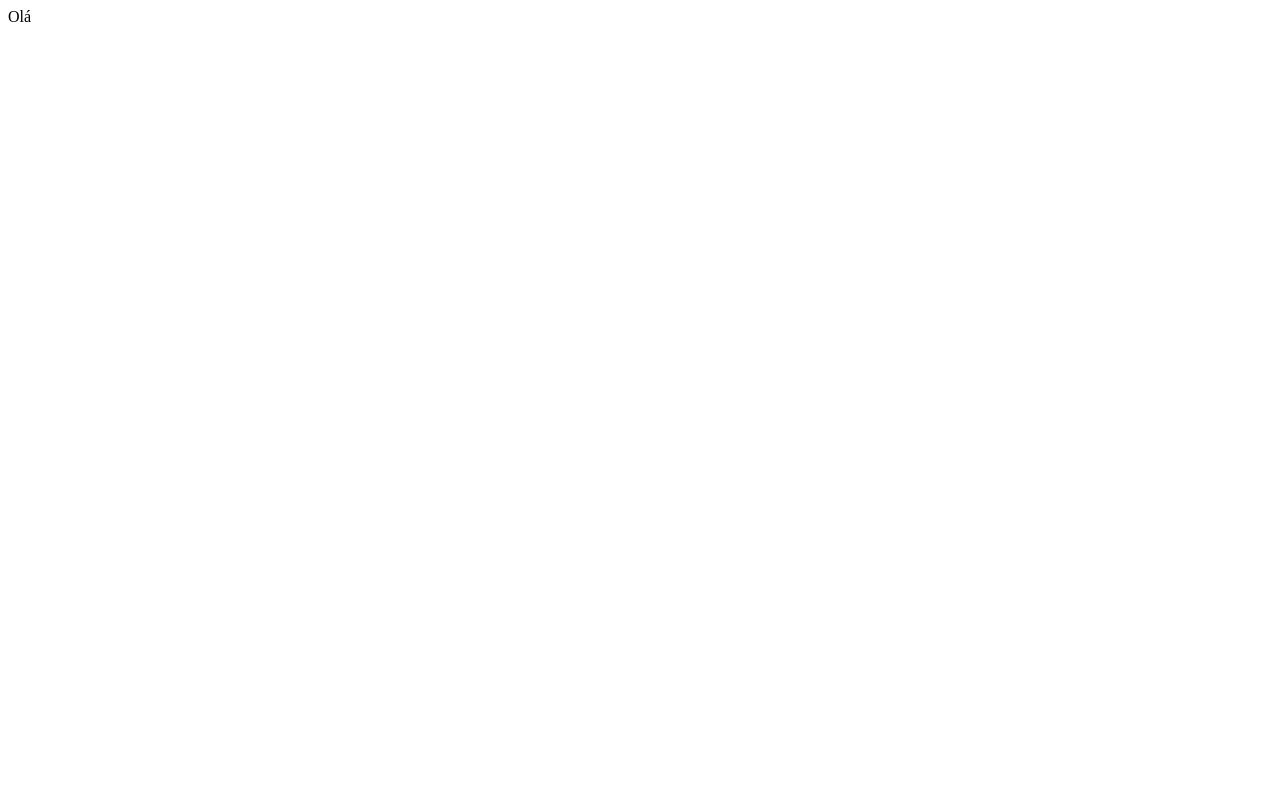
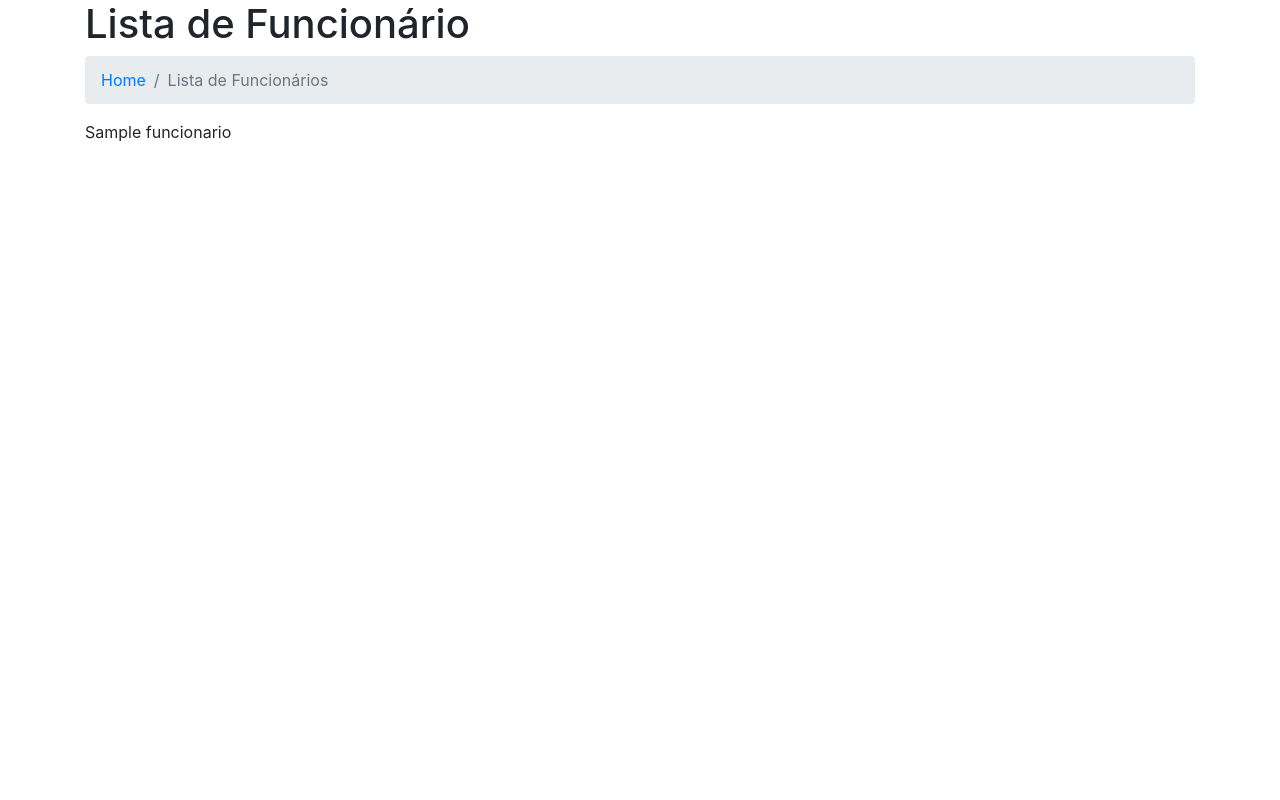
Before and after one commit to LeandroSCoutinho/gestao_rh, a Django app: page /funcionarios/ in a window 1280 px wide. Before the commit the page is almost empty. Run offline with Django 4.2, Linux system fonts and the light colour scheme; tables that the repository leaves empty hold one stand-in row (values such as "Sample post"); some libraries are stand-ins or nearby versions.

Commit message:
listar funcionarios

```diff
--- a/apps/core/templates/core/index.html
+++ b/apps/core/templates/core/index.html
@@ -12,6 +12,7 @@
             </div>
         {% endif %}
         Olá, {{ usuario.funcionario.nome }}
+        <a href="{% url 'list_funcionarios' %}">Generenciar funcionarios</a>
     </div>
     <div class="col-sm">
       <a class="btn btn-outline-warning" href=" {% url 'logout' %}">Logout</a>
--- a/apps/empresas/views.py
+++ b/apps/empresas/views.py
@@ -1,4 +1,3 @@
-from django.shortcuts import render
 from django.http import HttpResponse
 from django.views.generic.edit import CreateView, UpdateView
 from .models import Empresa
--- /dev/null
+++ b/apps/funcionarios/templates/funcionarios/funcionario_list.html
@@ -0,0 +1,14 @@
+{% extends 'base.html' %}
+
+{% block main %}
+    <h1>Lista de Funcionário </h1>
+    <nav aria-label="breadcrumb">
+      <ol class="breadcrumb">
+        <li class="breadcrumb-item"><a href="/">Home</a></li>
+        <li class="breadcrumb-item active" aria-current="page">Lista de Funcionários</li>
+      </ol>
+    </nav>
+    {% for funcionario in object_list%}
+        {{ funcionario }}<br>
+    {% endfor %}
+{% endblock %}
--- a/apps/funcionarios/urls.py
+++ b/apps/funcionarios/urls.py
@@ -1,6 +1,6 @@
 from django.urls import path
-from .views import home
+from .views import FuncionarioList
 
 urlpatterns = [
-    path('', home),
+    path('',FuncionarioList.as_view(), name = 'list_funcionarios' ),
 ]
--- a/apps/funcionarios/views.py
+++ b/apps/funcionarios/views.py
@@ -1,6 +1,5 @@
-from django.http import HttpResponse
-from django.shortcuts import render
+from django.views.generic import ListView
+from .models import Funcionario
 
-
-def home(request) :
-    return HttpResponse('Olá')
+class FuncionarioList(ListView):
+    model = Funcionario
```
